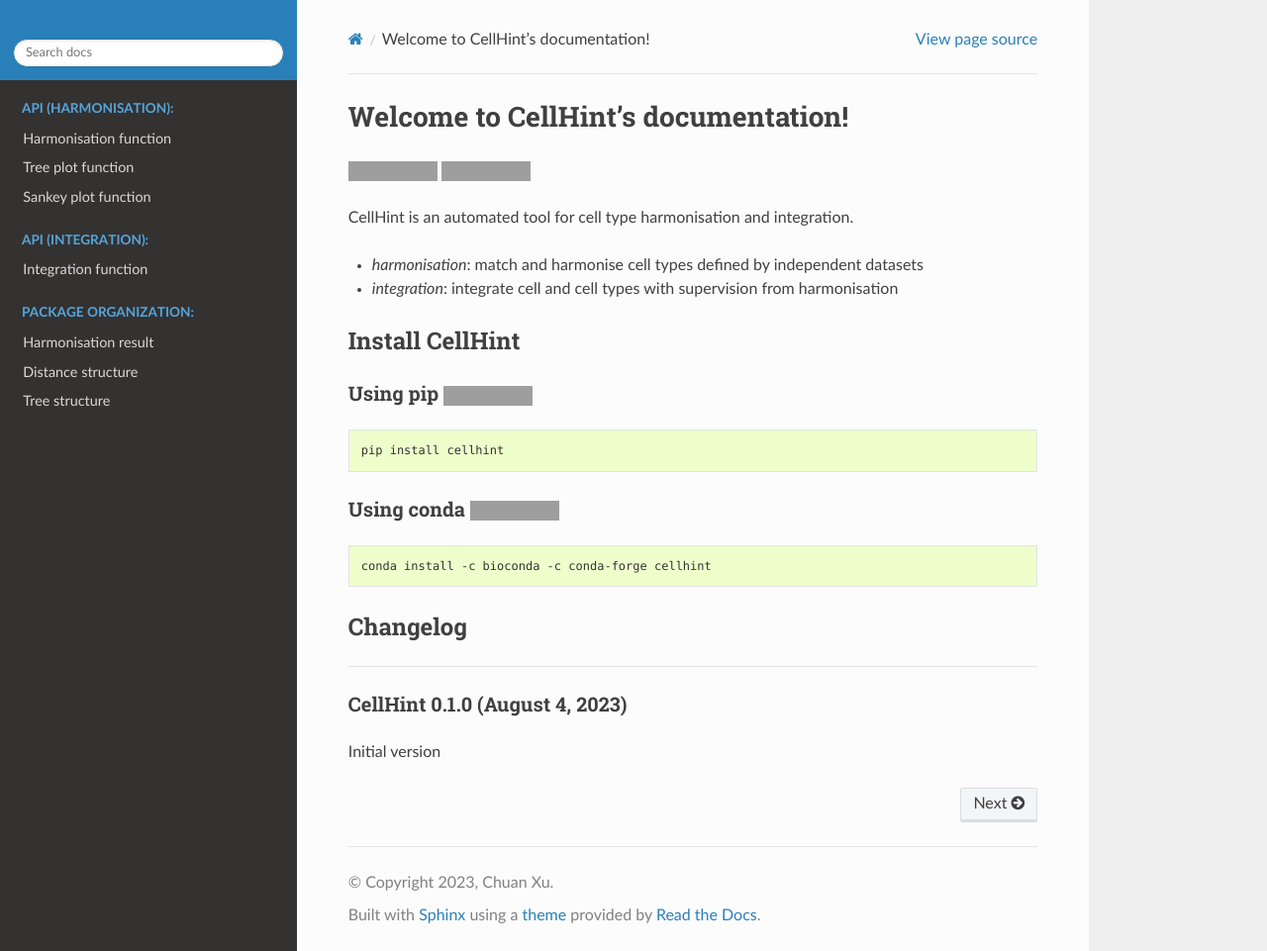
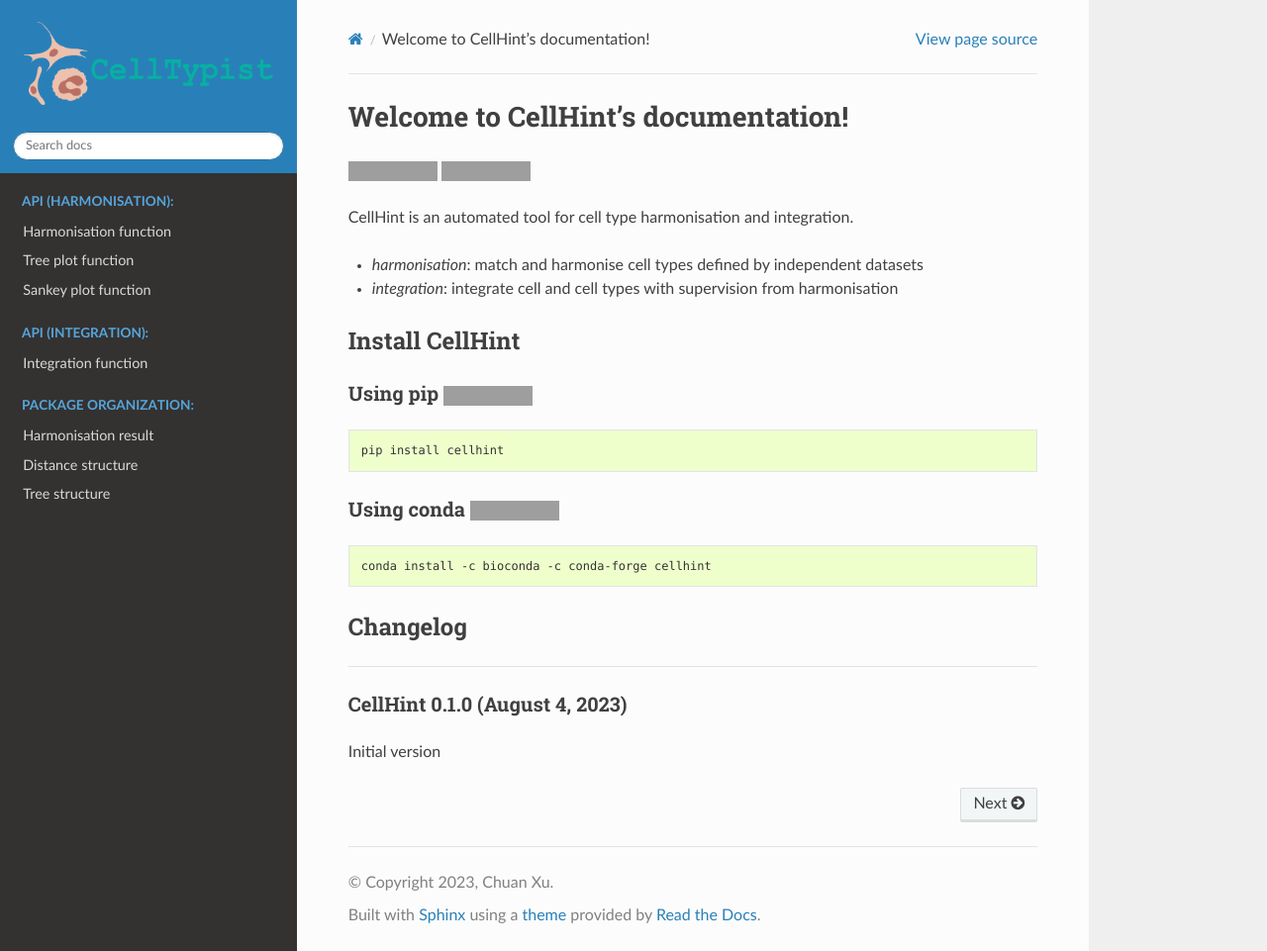
Before and after one commit to Teichlab/cellhint, a Sphinx documentation site: the page built from docs/source/index.rst, in a window 1280 px wide and 961 px high. Shown: the whole window at 99% size. Built offline with Sphinx 7.4.7 and the Read the Docs theme 2.0.0, drawn with Linux system fonts in a browser that asks for light colours; pages that are not in the unit, such as notebooks, are missing from menus; the version number is read from the project's files by our own code; grey boxes are pictures that could not be loaded.

Commit message:
Modify conf

```diff
--- a/docs/source/conf.py
+++ b/docs/source/conf.py
@@ -13,13 +13,13 @@
 
 # -- Required imports --------------------------------------------------------
 from datetime import datetime
-import celltypist
+import cellhint
 
 # -- Project information -----------------------------------------------------
-project = 'celltypist'
+project = 'cellhint'
 author = 'Chuan Xu'
 copyright = f'{datetime.now():%Y}, {author}'
-release = celltypist.__version__
+release = cellhint.__version__
 
 # Add any Sphinx extension module names here, as strings. They can be
 # extensions coming with Sphinx (named 'sphinx.ext.*') or your custom
@@ -57,8 +57,8 @@
 # relative to this directory. They are copied after the builtin static files,
 # so a file named "default.css" will overwrite the builtin "default.css".
 html_static_path = ['_static']
-html_logo = "_static/img/logo_celltypist.png"
-html_favicon = "_static/img/logo_celltypist.png"
+html_logo = "_static/img/logo_cellhint.png"
+html_favicon = "_static/img/logo_cellhint.png"
 
 # -- Extension configuration -------------------------------------------------
 napoleon_numpy_docstring = True
```
